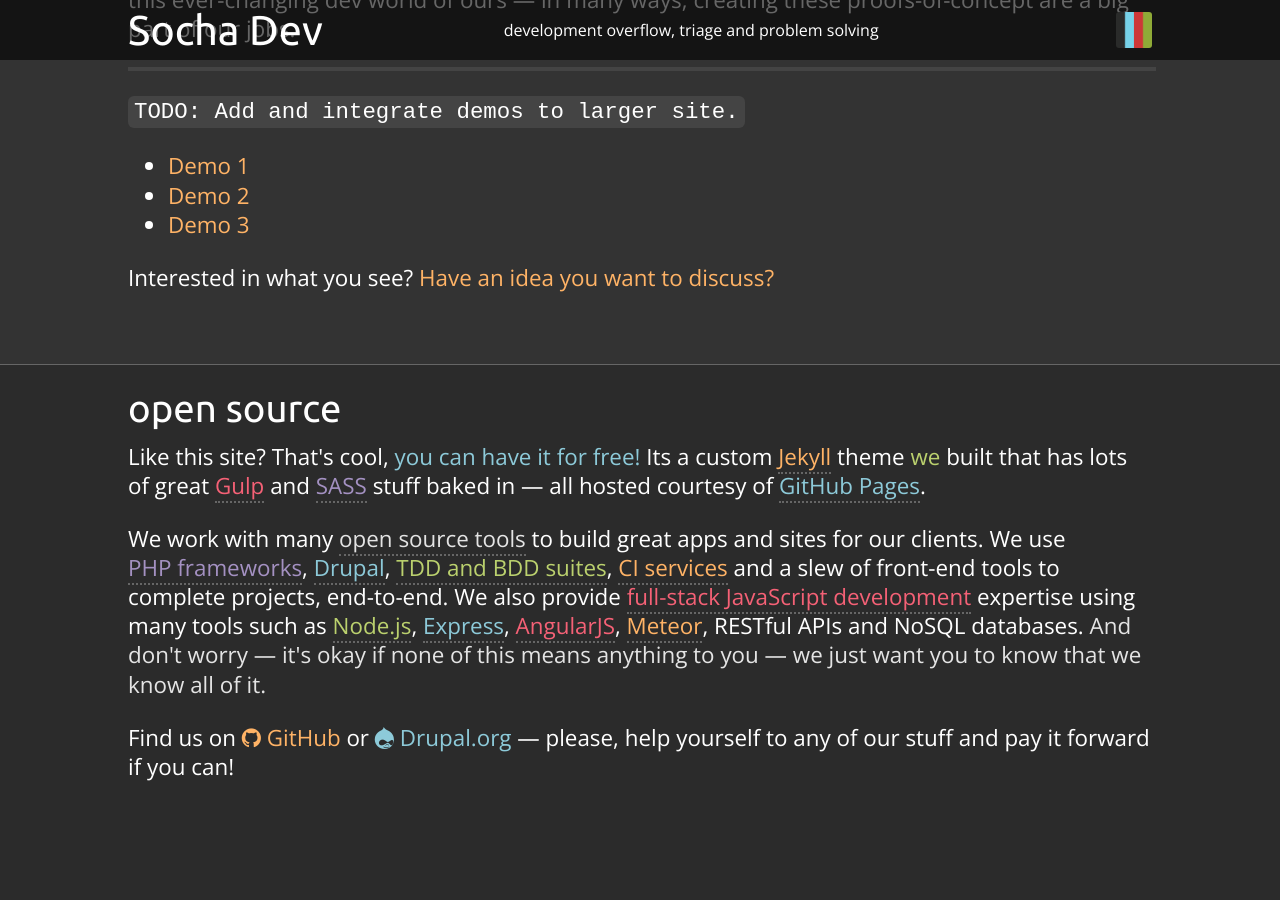
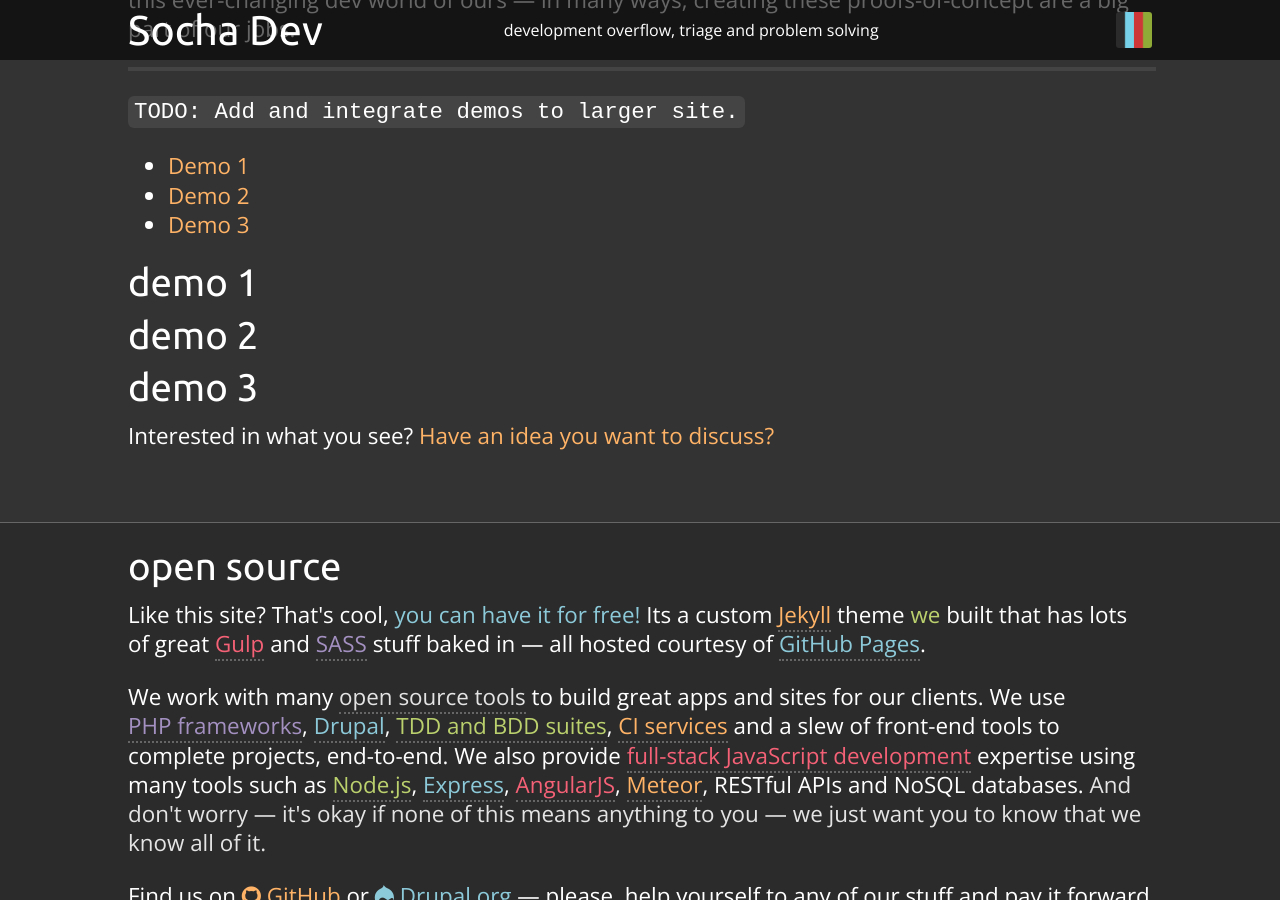
Before and after one commit to SochaDev/sochadev.github.io, a Jekyll site: the page built from sandbox/index.md, in a window 1280 px wide and 900 px high, scrolled down 726 px. Built offline with Jekyll 4.4.1, drawn with Linux system fonts in a browser that asks for light colours; nearby versions of some CDN libraries; before the commit the page ends 1555 px from its top, so only the background shows below that.

Commit message:
Added hero image support to layout, added AngularJS support, started sandbox landing page.

```diff
--- a/sandbox/index.md
+++ b/sandbox/index.md
@@ -15,8 +15,14 @@
 
 `TODO: Add and integrate demos to larger site.`
 
-* [Demo 1](#)
-* [Demo 2](#)
-* [Demo 3](#)
+* [Demo 1](#demo-1)
+* [Demo 2](#demo-2)
+* [Demo 3](#demo-3)
+
+## Demo 1
+
+## Demo 2
+
+## Demo 3
 
 Interested in what you see? [Have an idea you want to discuss?](/#contact)
```
